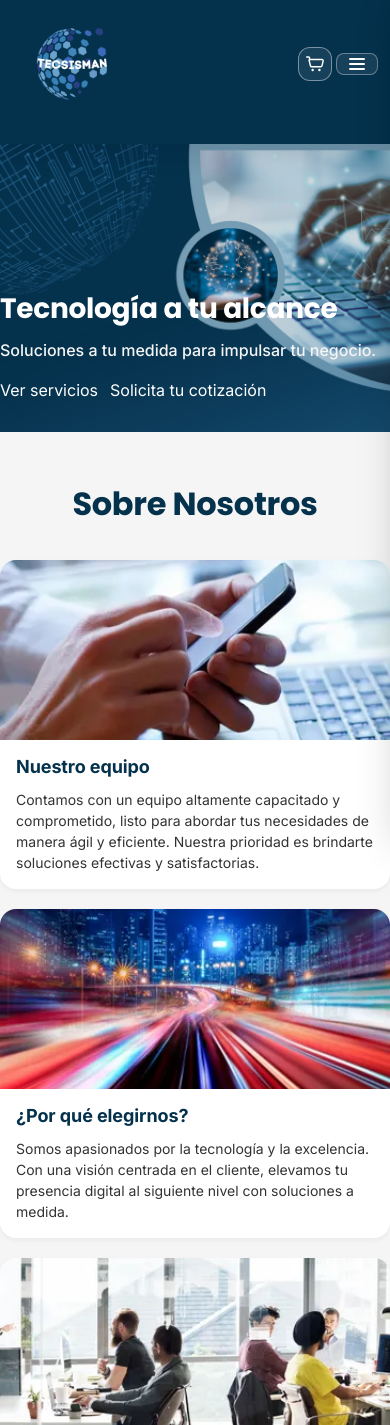
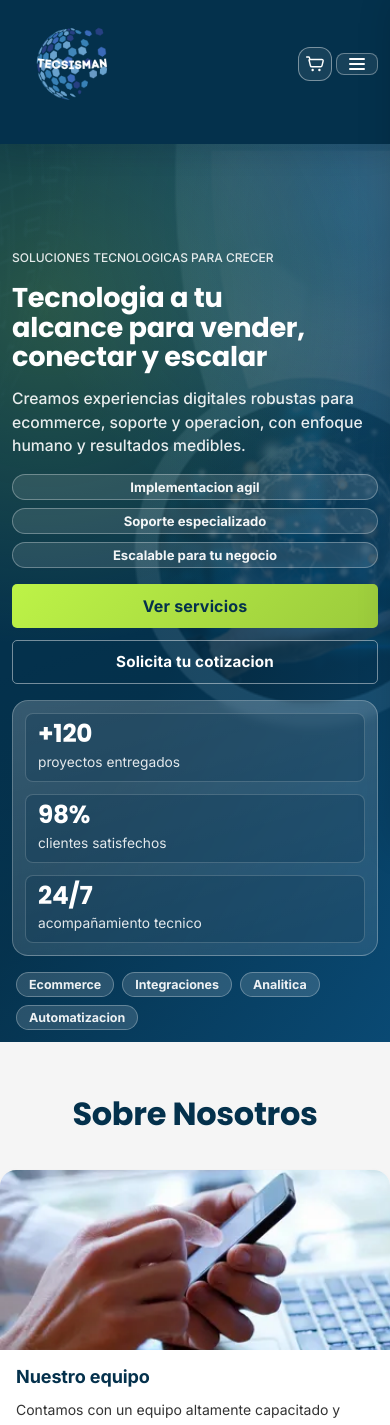
Before and after one commit to SharomBromberg/tecsismanrefactor, an Angular app: page / in a window 390 px wide. Shown: the top 1425 px of the page. Built offline with nearby package versions, Linux system fonts and the light colour scheme.

Commit message:
frontend almost ended

```diff
--- a/src/app/features/main/pages/user/user.component.ts
+++ b/src/app/features/main/pages/user/user.component.ts
@@ -233,6 +233,11 @@ export class UserComponent {
 
   toggleAccountMenu(): void {
     if (this.isMobileViewport) {
+      // Mobile-first flow: keep menu visible until the user selects a section.
+      if (this.accountMenuOpen && !this.hasMobileSelection) {
+        return;
+      }
+
       const nextMenuState = !this.accountMenuOpen;
       this.accountMenuOpen = nextMenuState;
 
@@ -247,6 +252,18 @@ export class UserComponent {
     }
 
     this.accountMenuOpen = !this.accountMenuOpen;
+  }
+
+  showMobileMenu(): void {
+    if (!this.isMobileViewport) {
+      return;
+    }
+
+    this.accountMenuOpen = true;
+    this.hasMobileSelection = false;
+    this.profileEditMode = false;
+    this.addressEditMode = false;
+    this.securityEditMode = false;
   }
 
   setSection(section: AccountSection): void {
--- a/src/app/shared/organisms/account-sidebar/account-sidebar.component.scss
+++ b/src/app/shared/organisms/account-sidebar/account-sidebar.component.scss
@@ -2,6 +2,7 @@
 
 :host {
     display: flex;
+    width: 100%;
     height: auto;
     min-height: 0;
 }
@@ -185,7 +186,41 @@
     }
 
     &.is-mobile {
+        position: static;
+        left: auto;
+        top: auto;
+        bottom: auto;
+        height: auto;
+        width: 100%;
+        max-width: 100%;
+        padding: $spacing-sm;
         border-radius: $radius-lg;
+        gap: $spacing-sm;
+        overflow: visible;
+
+        &.is-open,
+        &.is-collapsed {
+            width: 100%;
+            padding: $spacing-sm;
+        }
+
+        .account-sidebar__profile {
+            margin: 0;
+        }
+
+        .account-sidebar__nav {
+            height: auto;
+            place-content: flex-start;
+
+            button {
+                justify-content: flex-start;
+                text-align: left;
+            }
+        }
+
+        .account-sidebar__logout {
+            margin-top: auto;
+        }
     }
 }
 
@@ -231,28 +266,46 @@
 
 @media (max-width: $breakpoint-tablet-portrait) {
     .account-sidebar {
-        left: $spacing-sm;
-        top: calc(var(--navbar-height, 4.5rem) + #{$spacing-2xs});
-        bottom: $spacing-sm;
-        width: min(17rem, calc(100vw - #{$spacing-sm * 2}));
+        position: static;
+        left: auto;
+        top: auto;
+        bottom: auto;
+        height: auto;
+        width: 100%;
+        max-width: 100%;
         padding: $spacing-sm;
         gap: $spacing-sm;
+        overflow: visible;
 
         &.is-open {
             padding: $spacing-sm;
-            width: min(17rem, calc(100vw - #{$spacing-sm * 2}));
+            width: 100%;
         }
 
         &.is-collapsed {
-            width: 5.5rem;
+            width: 100%;
         }
 
         &__toggle {
             min-height: 2.75rem;
         }
 
+        &__profile {
+            margin: 0;
+        }
+
         &__nav {
-            gap: $spacing-2xs;
+            height: auto;
+            place-content: flex-start;
+
+            button {
+                justify-content: flex-start;
+                text-align: left;
+            }
+        }
+
+        &__logout {
+            margin-top: auto;
         }
     }
 }
--- a/src/app/shared/organisms/hero/hero.component.html
+++ b/src/app/shared/organisms/hero/hero.component.html
@@ -1,14 +1,49 @@
 <section class="hero" aria-label="Hero principal">
   <div class="hero__bg" aria-hidden="true">
-    <img src="../../../../assets/pictures/headerBackground.png" alt="" />
+    <img src="assets/pictures/headerBackground.png" alt="" />
     <div class="hero__overlay"></div>
   </div>
+
   <div class="hero__content app-container">
-    <h1 class="hero__title cta-title">Tecnología a tu alcance</h1>
-    <p class="hero__subtitle subtitle">Soluciones a tu medida para impulsar tu negocio.</p>
-    <div class="hero__actions">
-      <a routerLink="/Servicios" class="btn btn-primary">Ver servicios</a>
-      <a routerLink="/Contacto" class="btn btn-outline-light">Solicita tu cotización</a>
+    <div class="hero__copy">
+      <p class="hero__eyebrow">Soluciones tecnologicas para crecer</p>
+      <h1 class="hero__title">Tecnologia a tu alcance para vender, conectar y escalar</h1>
+      <p class="hero__subtitle">Creamos experiencias digitales robustas para ecommerce, soporte y operacion, con enfoque humano y resultados medibles.</p>
+
+      <ul class="hero__highlights" aria-label="Beneficios">
+        <li>Implementacion agil</li>
+        <li>Soporte especializado</li>
+        <li>Escalable para tu negocio</li>
+      </ul>
+
+      <div class="hero__actions">
+        <a app-button routerLink="/Servicios" class="button-gradient">Ver servicios</a>
+        <a app-button routerLink="/Contacto" class="button-inverse">Solicita tu cotizacion</a>
+      </div>
+    </div>
+
+    <aside class="hero__panel" aria-label="Indicadores de valor">
+      <article class="hero__metric">
+        <p class="hero__metric-value">+120</p>
+        <p class="hero__metric-label">proyectos entregados</p>
+      </article>
+      <article class="hero__metric">
+        <p class="hero__metric-value">98%</p>
+        <p class="hero__metric-label">clientes satisfechos</p>
+      </article>
+      <article class="hero__metric">
+        <p class="hero__metric-value">24/7</p>
+        <p class="hero__metric-label">acompañamiento tecnico</p>
+      </article>
+    </aside>
+  </div>
+
+  <div class="hero__bottom app-container" aria-hidden="true">
+    <div class="hero__ribbon">
+      <span>Ecommerce</span>
+      <span>Integraciones</span>
+      <span>Analitica</span>
+      <span>Automatizacion</span>
     </div>
   </div>
 </section>
--- a/src/app/shared/organisms/hero/hero.component.scss
+++ b/src/app/shared/organisms/hero/hero.component.scss
@@ -2,66 +2,277 @@
 
 .hero {
   position: relative;
-  padding-top: 6rem; // evita solaparse con la navbar fija
+  padding-top: 6rem;
   background: $blue-01;
   color: $white-00;
   overflow: hidden;
+  isolation: isolate;
 
   &__bg {
     position: absolute;
     inset: 0;
+
     img {
       width: 100%;
       height: 100%;
       object-fit: cover;
       display: block;
+      transform: scale(1.03);
     }
   }
 
   &__overlay {
     position: absolute;
     inset: 0;
-    background: linear-gradient(180deg, rgba(4,49,76,0.2) 0%, rgba(4,49,76,0.1) 100%);
+    background:
+      radial-gradient(circle at 12% 18%, rgba($green-02, 0.24), transparent 42%),
+      radial-gradient(circle at 88% 8%, rgba($blue-00, 0.28), transparent 36%),
+      linear-gradient(120deg, rgba($blue-01, 0.92) 0%, rgba($blue-01, 0.82) 52%, rgba(9, 74, 117, 0.9) 100%);
   }
 
   &__content {
     position: relative;
     z-index: 1;
-    padding: 4rem 0 3rem;
+    padding: $spacing-2xl 0 $spacing-xl;
+    display: grid;
+    grid-template-columns: minmax(0, 1.4fr) minmax(0, 0.9fr);
+    gap: $gap-lg;
+    align-items: stretch;
+  }
+
+  &__copy {
+    display: grid;
+    gap: $spacing-md;
+    align-content: center;
+    min-width: 0;
+    animation: hero-fade-up 520ms ease-out both;
+  }
+
+  &__eyebrow {
+    margin: 0;
+    text-transform: uppercase;
+    letter-spacing: 0.09em;
+    font-weight: 700;
+    color: rgba($white-00, 0.88);
+    @include inter-subtitle(0.82rem);
   }
 
   &__title {
-    @include poppins-cta(2.25rem);
-    margin: 0 0 0.5rem 0;
+    margin: 0;
+    @include poppins-cta(2.9rem);
+    line-height: 1.08;
+    max-width: 16ch;
+    text-wrap: balance;
   }
 
   &__subtitle {
-    @include inter-subtitle(1.125rem);
-    margin: 0 0 1rem 0;
-    color: $white-01;
+    margin: 0;
+    color: rgba($white-00, 0.9);
+    max-width: 58ch;
+    @include inter-subtitle(1.05rem);
+    line-height: 1.5;
+  }
+
+  &__highlights {
+    margin: 0;
+    padding: 0;
+    list-style: none;
+    display: flex;
+    flex-wrap: wrap;
+    gap: $spacing-xs;
+
+    li {
+      padding: $spacing-2xs $spacing-sm;
+      border-radius: 999px;
+      border: 1px solid rgba($white-00, 0.3);
+      background: rgba($white-00, 0.11);
+      @include inter-body(0.82rem);
+      font-weight: 700;
+      color: rgba($white-00, 0.95);
+      white-space: nowrap;
+    }
   }
 
   &__actions {
     display: flex;
-    gap: 0.75rem;
+    gap: $spacing-sm;
     flex-wrap: wrap;
+    animation: hero-fade-up 620ms ease-out both;
+
+    a[app-button] {
+      min-height: 2.75rem;
+      font-weight: 700;
+      padding-inline: $spacing-md;
+    }
+  }
+
+  &__panel {
+    align-self: end;
+    display: grid;
+    gap: $spacing-sm;
+    padding: $spacing-md;
+    border-radius: $radius-lg;
+    background: linear-gradient(165deg, rgba($white-00, 0.2) 0%, rgba($white-00, 0.1) 100%);
+    border: 1px solid rgba($white-00, 0.26);
+    backdrop-filter: blur(4px);
+    box-shadow: 0 18px 36px rgba($blue-01, 0.22);
+    animation: hero-fade-up 720ms ease-out both;
+  }
+
+  &__metric {
+    border-radius: $radius-sm;
+    padding: $spacing-sm;
+    background: rgba($blue-01, 0.28);
+    border: 1px solid rgba($white-00, 0.18);
+  }
+
+  &__metric-value {
+    margin: 0;
+    font-weight: 800;
+    color: $white-00;
+    @include poppins-cta(1.8rem);
+    line-height: 1;
+  }
+
+  &__metric-label {
+    margin: $spacing-2xs 0 0;
+    color: rgba($white-00, 0.88);
+    @include inter-body(0.86rem);
+  }
+
+  &__bottom {
+    position: relative;
+    z-index: 1;
+    padding-bottom: $spacing-md;
+    animation: hero-fade-up 820ms ease-out both;
+  }
+
+  &__ribbon {
+    display: flex;
+    flex-wrap: wrap;
+    gap: $spacing-xs;
+
+    span {
+      padding: $spacing-2xs $spacing-sm;
+      border-radius: 999px;
+      background: rgba($white-00, 0.14);
+      border: 1px solid rgba($white-00, 0.28);
+      color: rgba($white-00, 0.92);
+      @include inter-body(0.78rem);
+      font-weight: 700;
+    }
   }
 }
 
-@media (min-width: $breakpoint-480p) {
+@media (max-width: $breakpoint-desktop-medium) {
   .hero {
     &__content {
-      padding: 6rem 0 5rem;
+      grid-template-columns: 1fr;
+      padding: $spacing-xl 0 $spacing-lg;
+      gap: $gap-md;
     }
-    &__title { @include poppins-cta(3rem); }
-    &__subtitle { @include inter-subtitle(1.25rem); }
+
+    &__title {
+      @include poppins-cta(2.3rem);
+      max-width: 20ch;
+    }
+
+    &__panel {
+      max-width: 34rem;
+    }
   }
 }
 
 @media (max-width: $breakpoint-tablet-portrait) {
   .hero {
-    &__content { padding: 3rem 0 2rem; }
-    &__title { @include poppins-cta(1.75rem); }
-    &__subtitle { @include inter-subtitle(1rem); }
+    padding-top: 5rem;
+
+    &__content {
+      padding: $spacing-lg 0 $spacing-md;
+      width: min(100%, calc(100% - #{$spacing-md * 2}));
+      margin-inline: auto;
+    }
+
+    &__title {
+      @include poppins-cta(2rem);
+    }
+
+    &__subtitle {
+      @include inter-subtitle(0.98rem);
+    }
+
+    &__actions {
+      a[app-button] {
+        flex: 1 1 100%;
+        justify-content: center;
+      }
+    }
+
+    &__panel {
+      padding: $spacing-sm;
+      box-shadow: none;
+    }
+
+    &__metric {
+      padding: $spacing-xs $spacing-sm;
+    }
+
+    &__bottom {
+      padding-bottom: $spacing-sm;
+      width: min(100%, calc(100% - #{$spacing-md * 2}));
+      margin-inline: auto;
+    }
   }
 }
+
+@media (max-width: $breakpoint-mobile-large) {
+  .hero {
+    &__content {
+      width: min(100%, calc(100% - #{$spacing-sm * 2}));
+    }
+
+    &__bottom {
+      width: min(100%, calc(100% - #{$spacing-sm * 2}));
+    }
+
+    &__title {
+      @include poppins-cta(1.7rem);
+    }
+
+    &__eyebrow {
+      @include inter-subtitle(0.75rem);
+    }
+
+    &__highlights {
+      li {
+        width: 100%;
+        text-align: center;
+      }
+    }
+
+    &__metric-value {
+      @include poppins-cta(1.55rem);
+    }
+  }
+}
+
+@keyframes hero-fade-up {
+  from {
+    opacity: 0;
+    transform: translateY(12px);
+  }
+
+  to {
+    opacity: 1;
+    transform: translateY(0);
+  }
+}
+
+@media (prefers-reduced-motion: reduce) {
+  .hero__copy,
+  .hero__actions,
+  .hero__panel,
+  .hero__bottom {
+    animation: none;
+  }
+}
--- a/src/app/shared/organisms/hero/hero.component.ts
+++ b/src/app/shared/organisms/hero/hero.component.ts
@@ -1,11 +1,13 @@
 import { Component } from '@angular/core';
 import { CommonModule } from '@angular/common';
+import { RouterLink } from '@angular/router';
+import { ButtonComponent } from '../../atoms/button/button.component';
 
 @Component({
   selector: 'app-hero',
   standalone: true,
-  imports: [CommonModule],
+  imports: [CommonModule, RouterLink, ButtonComponent],
   templateUrl: './hero.component.html',
-  styleUrls: ['./hero.component.scss']
+  styleUrls: ['./hero.component.scss'],
 })
 export class HeroComponent {}
```
Also changed, not shown: src/app/features/main/pages/user/user.component.html (+8 -0 lines), src/app/features/main/pages/user/user.component.scss (+29 -0 lines), src/app/shared/organisms/account-sidebar/account-sidebar.component.html (+13 -13 lines).
